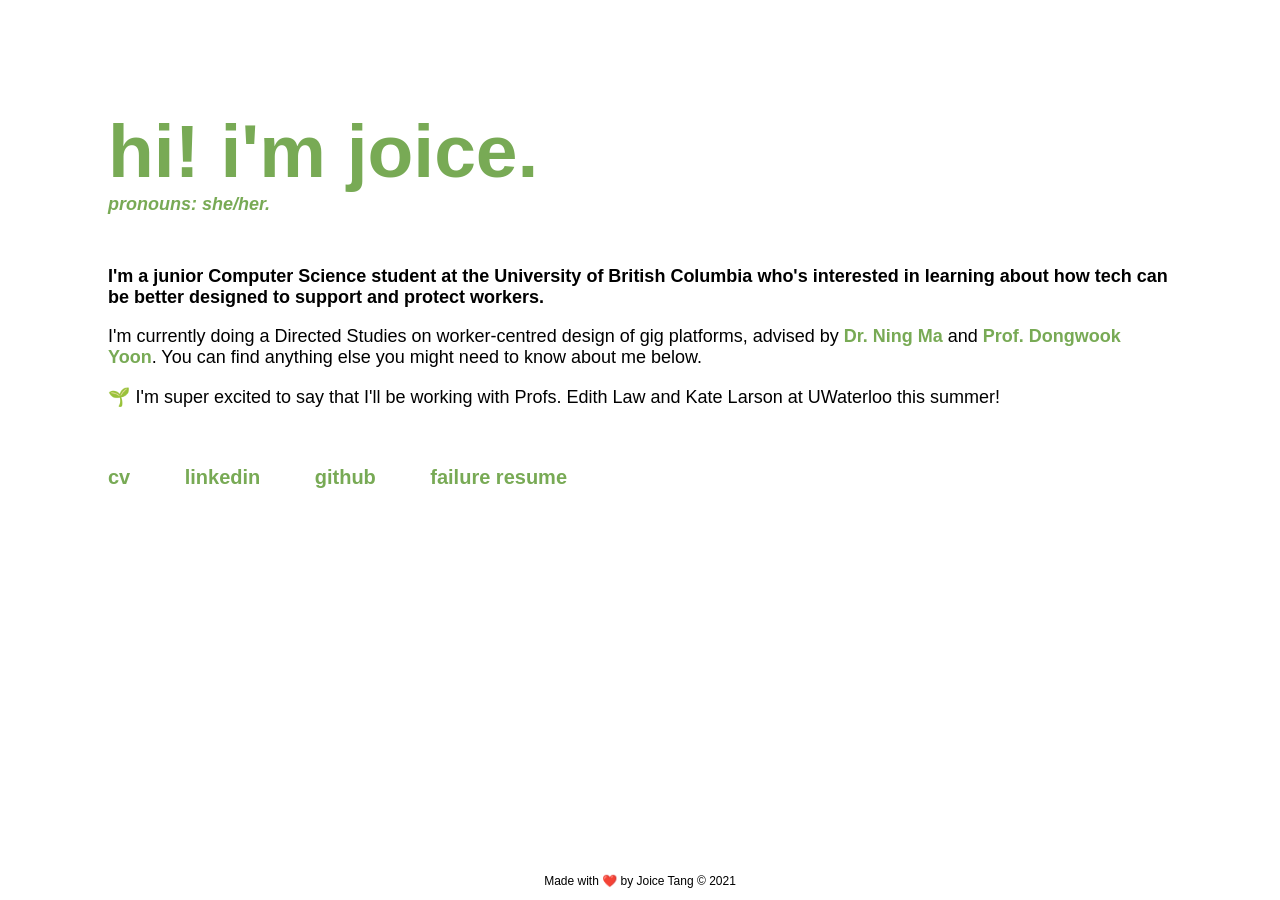
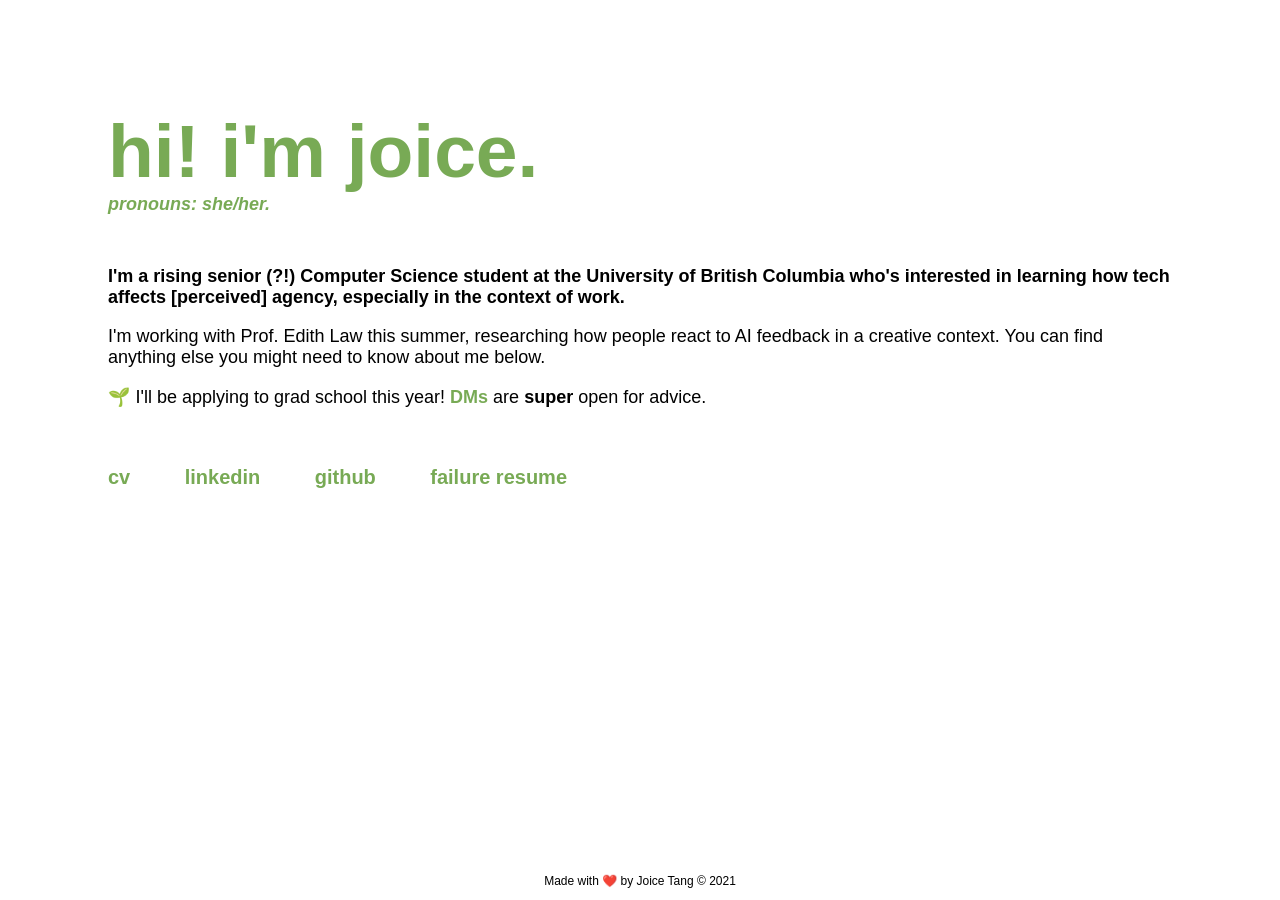
Before and after one commit to joitng/joitng.github.io, a Jekyll site: the page built from index.html, in a window 1280 px wide. Built offline with Jekyll 4.4.1, drawn with Linux system fonts in a browser that asks for light colours.

Commit message:
info update :eyes:

```diff
--- a/_sass/main.scss
+++ b/_sass/main.scss
@@ -47,7 +47,7 @@ h2 {
 h3 {
     font-size: 32px;
     color: $accent-color;
-    margin: 0;
+    margin-bottom: 0px;
 }
 
 h4 {
--- a/index.html
+++ b/index.html
@@ -9,9 +9,9 @@ title: joice tang 🌻
         hi! i'm joice.
         <p class="subtitle">pronouns: she/her.</p>
     </h1>
-    <h4>I'm a junior Computer Science student at the University of British Columbia who's interested in learning about how tech can be better designed to support and protect workers.</h4>
-    <p>I'm currently doing a Directed Studies on worker-centred design of gig platforms, advised by <a href="https://scholar.google.com/citations?user=lUvUgfMAAAAJ&hl=en">Dr. Ning Ma</a> and <a href="http://dwyoon.com">Prof. Dongwook Yoon</a>. You can find anything else you might need to know about me below.</p>
-    <p>🌱 I'm super excited to say that I'll be working with Profs. Edith Law and Kate Larson at UWaterloo this summer!</p>
+    <h4>I'm a rising senior (?!) Computer Science student at the University of British Columbia who's interested in learning how tech affects [perceived] agency, especially in the context of work.</h4>
+    <p>I'm working with Prof. Edith Law this summer, researching how people react to AI feedback in a creative context. You can find anything else you might need to know about me below.</p>
+    <p>🌱 I'll be applying to grad school this year! <a href="https://twitter.com/y1huen">DMs</a> are <b>super</b> open for advice.</p>
 </div>
 
 <div id="links">
```
Also changed, not shown: 1 other file.
